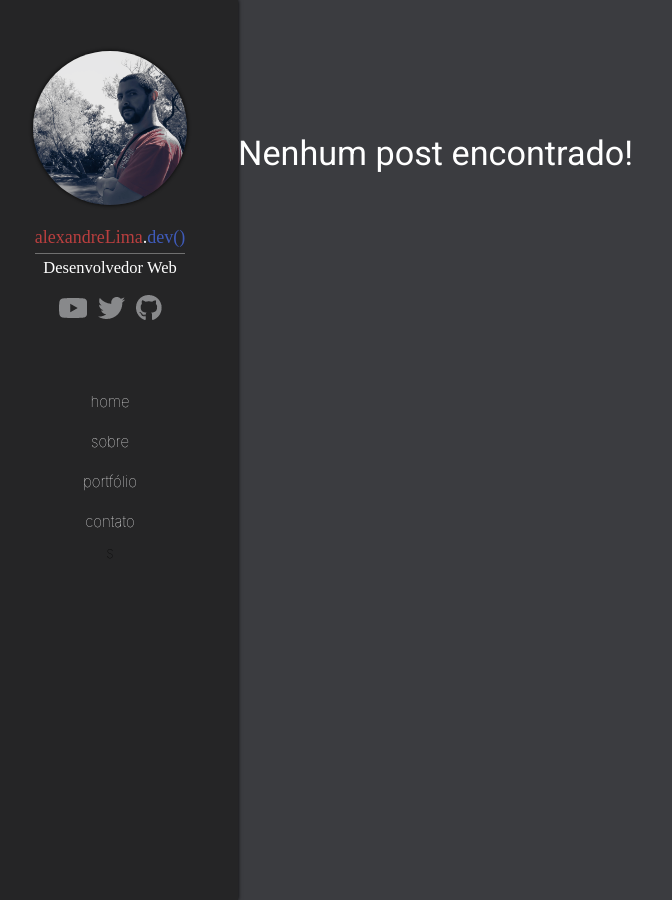
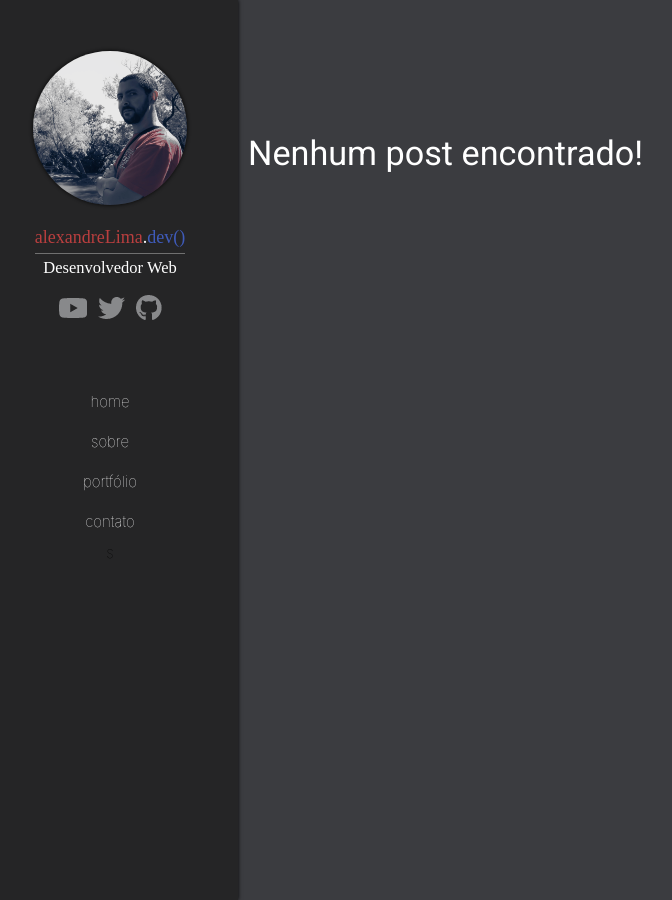
Before and after one commit to Alexandresl/alexandrelima-dev, a Jekyll site: the page built from index.md, in a window 1280 px wide. Shown: the whole page, without its empty margins (18-690 px from the left). Built offline with Jekyll 4.4.1, drawn with Linux system fonts in a browser that asks for light colours; some web fonts are replaced.

Commit message:
margin no h4

```diff
--- a/assets/style/style.css
+++ b/assets/style/style.css
@@ -20,6 +20,10 @@ body {
 p {
     margin-bottom: 15px;
     font-weight: lighter;
+}
+
+section h4 {
+    margin-left: 10px;
 }
 
 .logo-part {
@@ -143,6 +147,8 @@ p {
         color: #fff;
         font-size: 1.2em;
     }
+
+
 
     section.post h1, section.page h1 {
         font-size: 1.4em;
```
